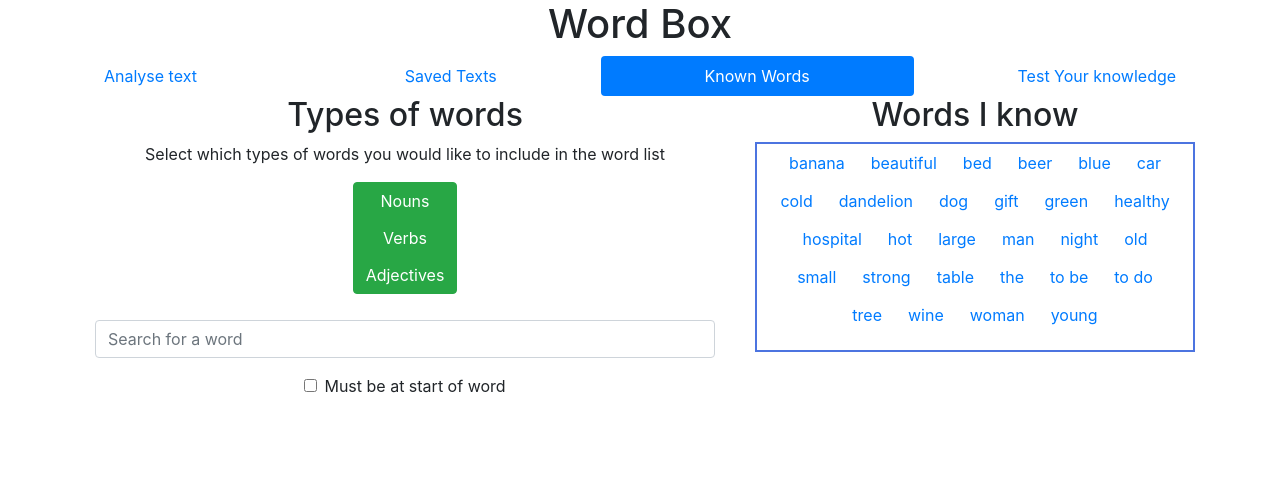
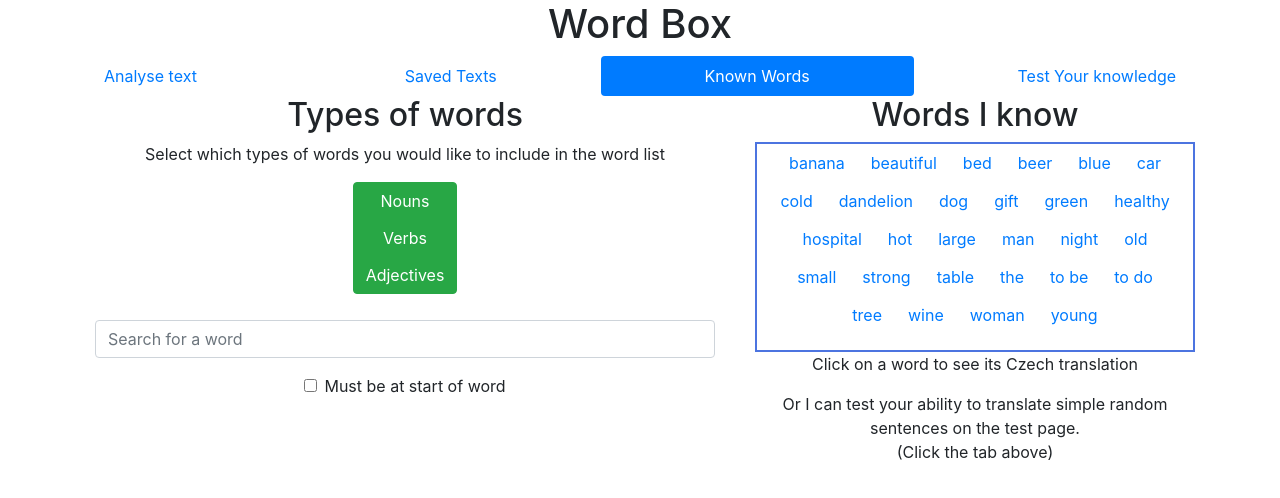
Before and after one commit to tommcandrew/Word-Box, a React (Create React App) app: page / in a window 1280 px wide. Both pictures are taken after a click on the tab "Known Words". Shown: the top 498 px of the page. Built offline with nearby package versions, Linux system fonts and the light colour scheme.

Commit message:
add instructions below word list

```diff
--- a/src/Components/WordListDisplay.js
+++ b/src/Components/WordListDisplay.js
@@ -48,6 +48,9 @@ const WordListDisplay = (props) =>  {
                      <h2>Words I know</h2>
                      <div id="wordList"><p>{wordList}</p></div>
                      { dictionaryJSX }
+                     <p>Click on a word to see its {props.words.foreignLang} translation</p>
+                     <p>Or I can test your ability to translate simple random sentences on the test page. <br />
+                        (Click the tab above)</p>
                   </Col>
                 </Row>
             </Container>
```
